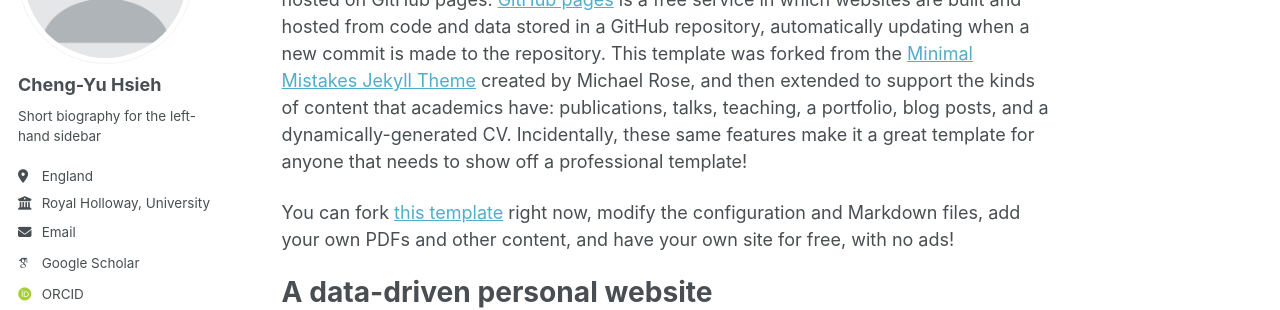
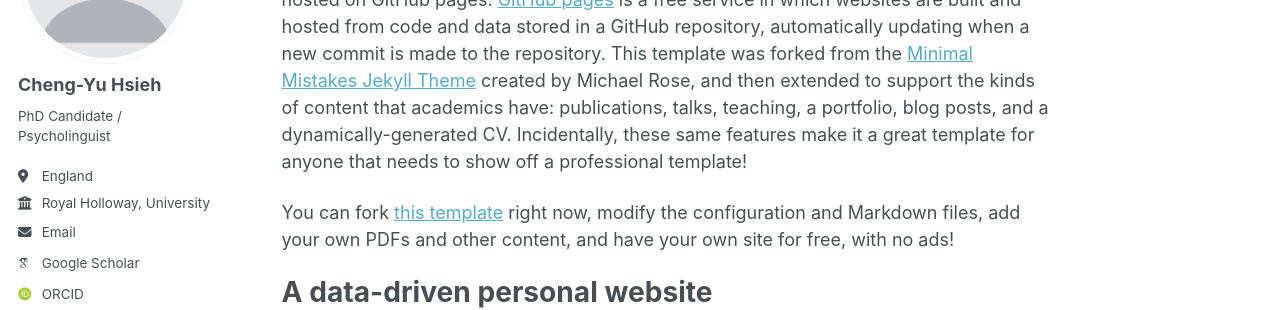
Before and after one commit to cyhsieh-psy/cyhsieh-psy.github.io, a Jekyll site: the page built from _pages/about.md, in a window 1280 px wide. Shown: the part 210-520 px from the top of the page. Built offline with Jekyll 4.4.1, drawn with Linux system fonts in a browser that asks for light colours; some web fonts are replaced; a script that is not in the unit is left out.

Commit message:
Update _config.yml

```diff
--- a/_config.yml
+++ b/_config.yml
@@ -26,7 +26,7 @@ author:
   avatar           : "profile.png"
   name             : "Cheng-Yu Hsieh"
   pronouns         : # example: "she/her"
-  bio              : "Short biography for the left-hand sidebar"
+  bio              : "PhD Candidate / Psycholinguist"
   location         : "England"
   employer         : "Royal Holloway, University of London"
   uri              : # URL
```
